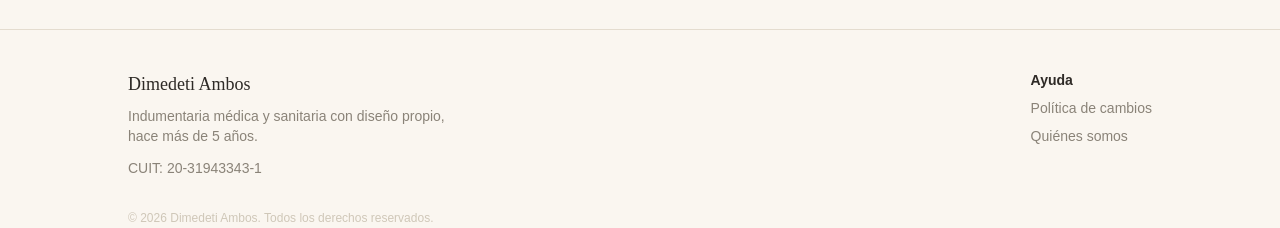
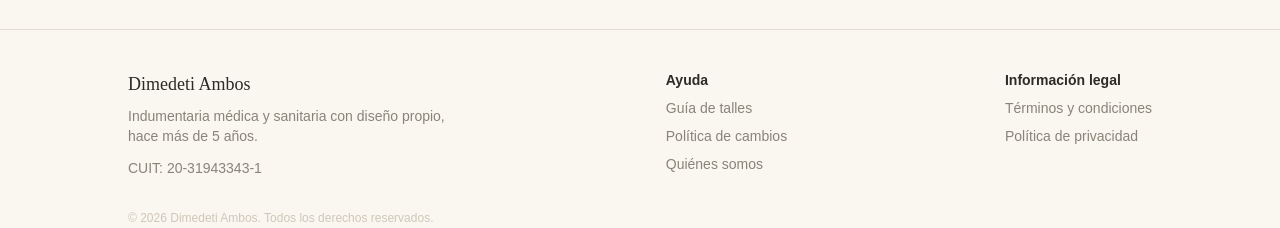
Before and after one commit to Abelbriannygaard/mi-tienda, a Next.js app: page / in a window 1280 px wide. Shown: the part 872-1100 px from the top of the page. Built offline with nearby package versions, Linux system fonts and the light colour scheme; no server answers; the database is empty.

Commit message:
Actualizar Footer.js
Actualizar Footer.js

```diff
--- a/src/app/Footer.js
+++ b/src/app/Footer.js
@@ -25,6 +25,11 @@ export default function Footer() {
           <h4 className="text-sm font-semibold text-[#2E2A26]">Ayuda</h4>
           <ul className="mt-2 space-y-2 text-sm text-[#8A8378]">
             <li>
+              <Link href="/guia-de-talles" className="hover:text-[#2F6B63]">
+                Guía de talles
+              </Link>
+            </li>
+            <li>
               <Link href="/politica-de-cambios" className="hover:text-[#2F6B63]">
                 Política de cambios
               </Link>
@@ -36,6 +41,23 @@ export default function Footer() {
             </li>
           </ul>
         </div>
+
+        <div>
+          <h4 className="text-sm font-semibold text-[#2E2A26]">Información legal</h4>
+          <ul className="mt-2 space-y-2 text-sm text-[#8A8378]">
+            <li>
+              <Link href="/terminos-y-condiciones" className="hover:text-[#2F6B63]">
+                Términos y condiciones
+              </Link>
+            </li>
+            <li>
+              <Link href="/politica-de-privacidad" className="hover:text-[#2F6B63]">
+                Política de privacidad
+              </Link>
+            </li>
+          </ul>
+          {/* Acá va el sello de Data Fiscal (ARCA) cuando tengamos el código */}
+        </div>
       </div>
 
       <p className="mx-auto mt-8 max-w-5xl text-xs text-[#CFC7B8]">
```
